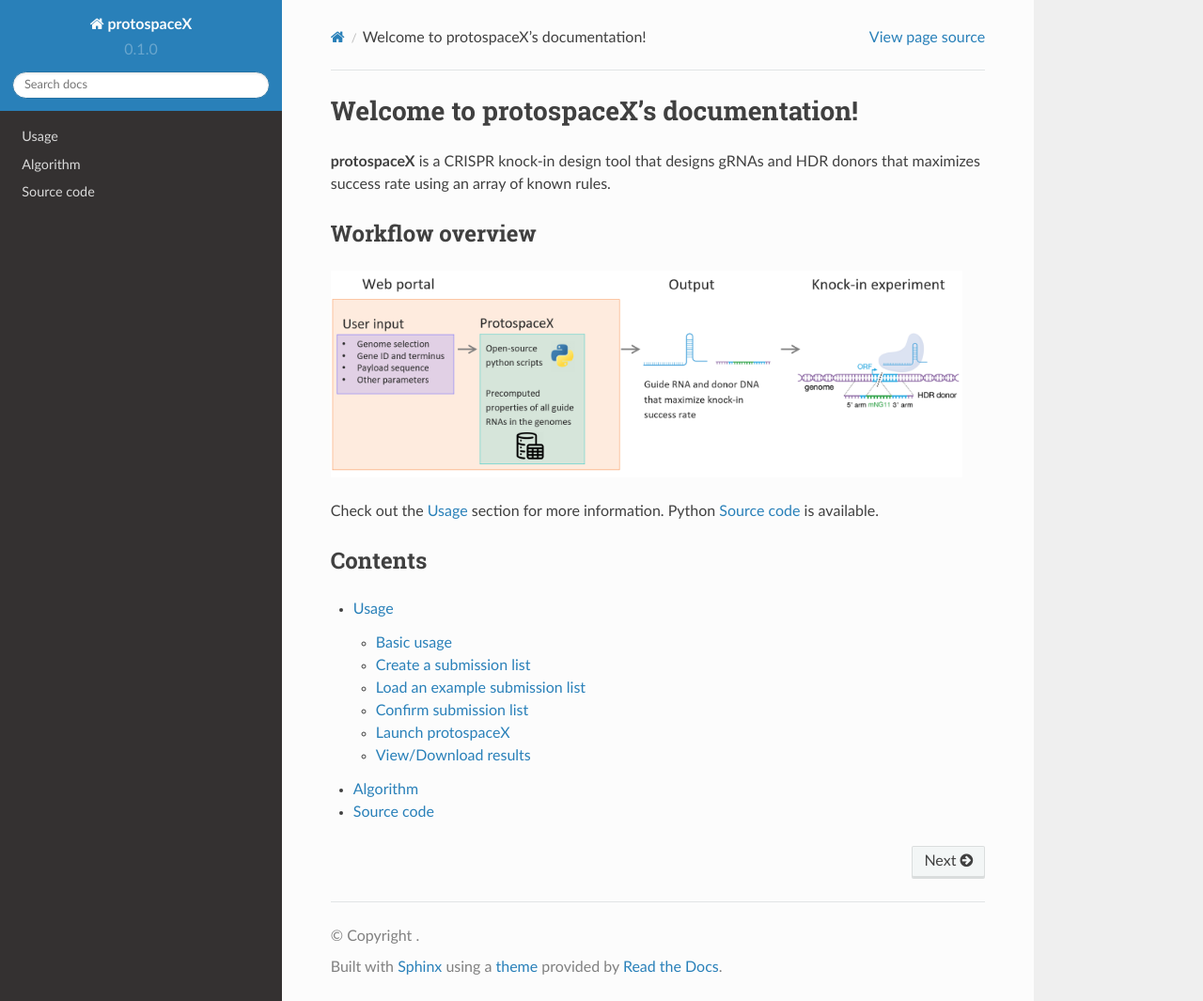
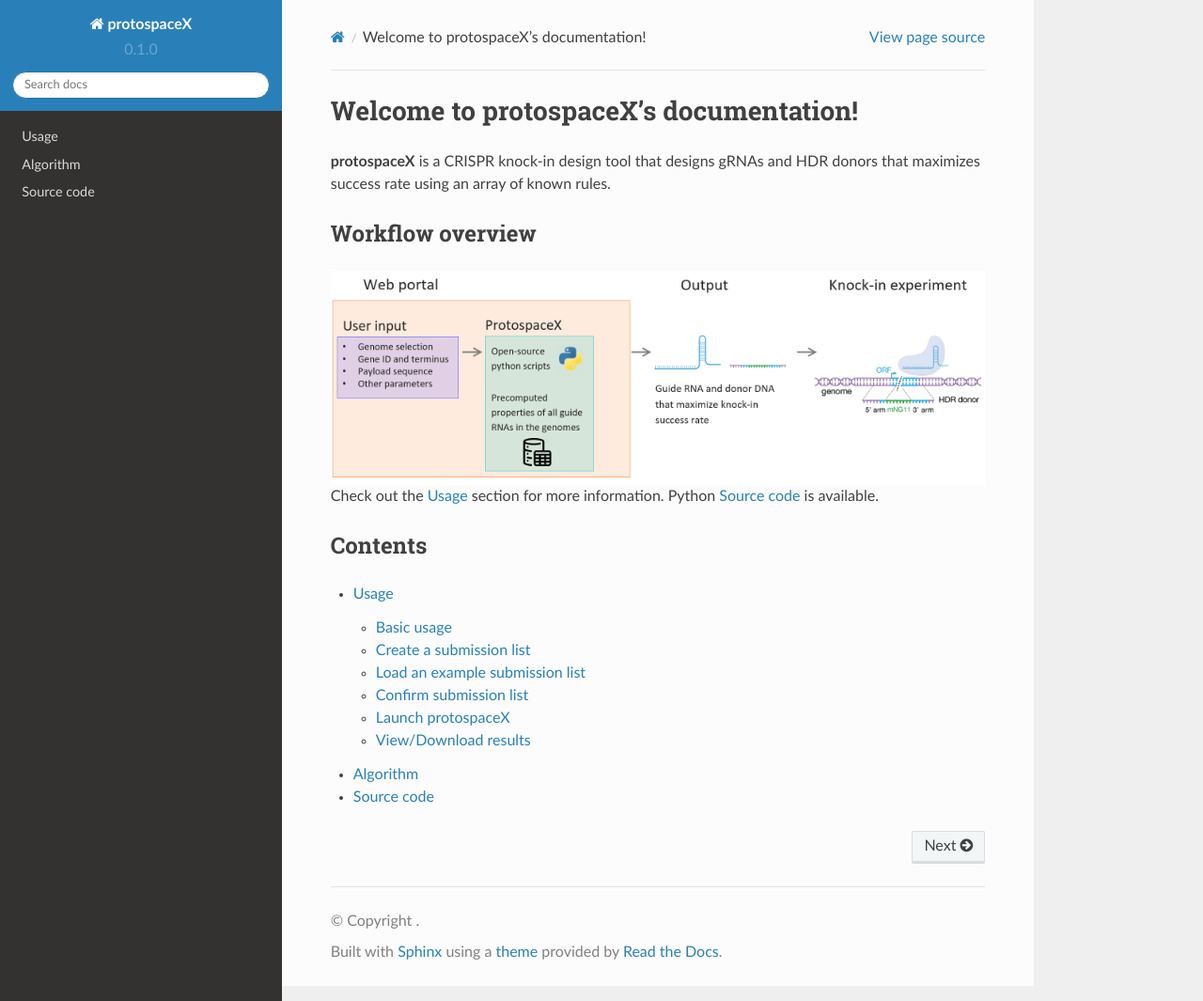
Before and after one commit to duopeng/protoSpaceJAM-readthedocs, a Sphinx documentation site: the page built from docs/source/index.rst, in a window 1280 px wide and 1065 px high. Shown: the whole window at 94% size. Built offline with Sphinx 7.4.7 and the Read the Docs theme 2.0.0, drawn with Linux system fonts in a browser that asks for light colours.

Commit message:
Update index.rst

```diff
--- a/docs/source/index.rst
+++ b/docs/source/index.rst
@@ -7,8 +7,8 @@ Workflow overview
 -----------------
 
 .. figure:: /_static/images/workflow.png
-   :width: 1200
-   :align: left
+   :width: 100%
+   :align: center
    :alt: workflow
 
 Check out the :doc:`usage` section for more information.
```
